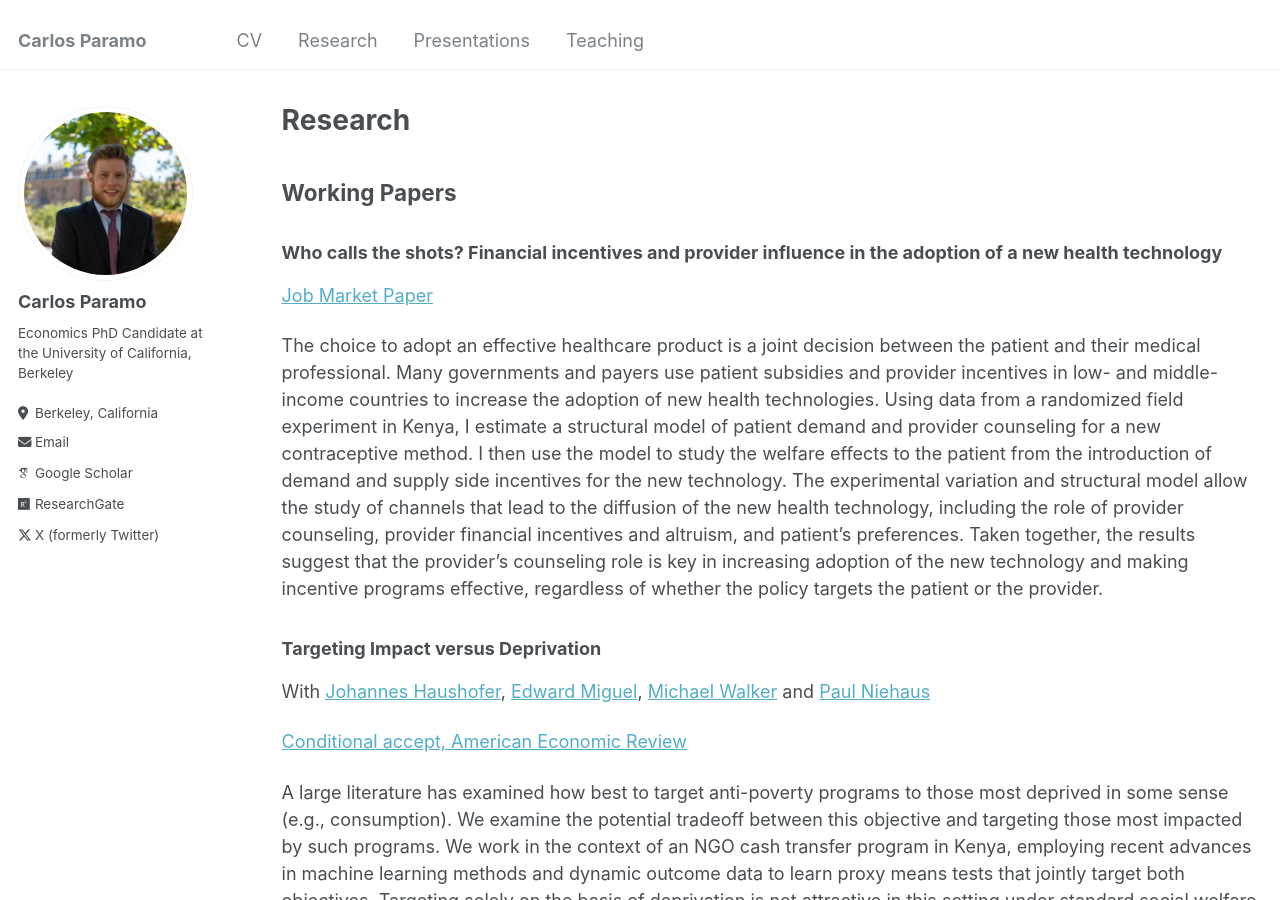
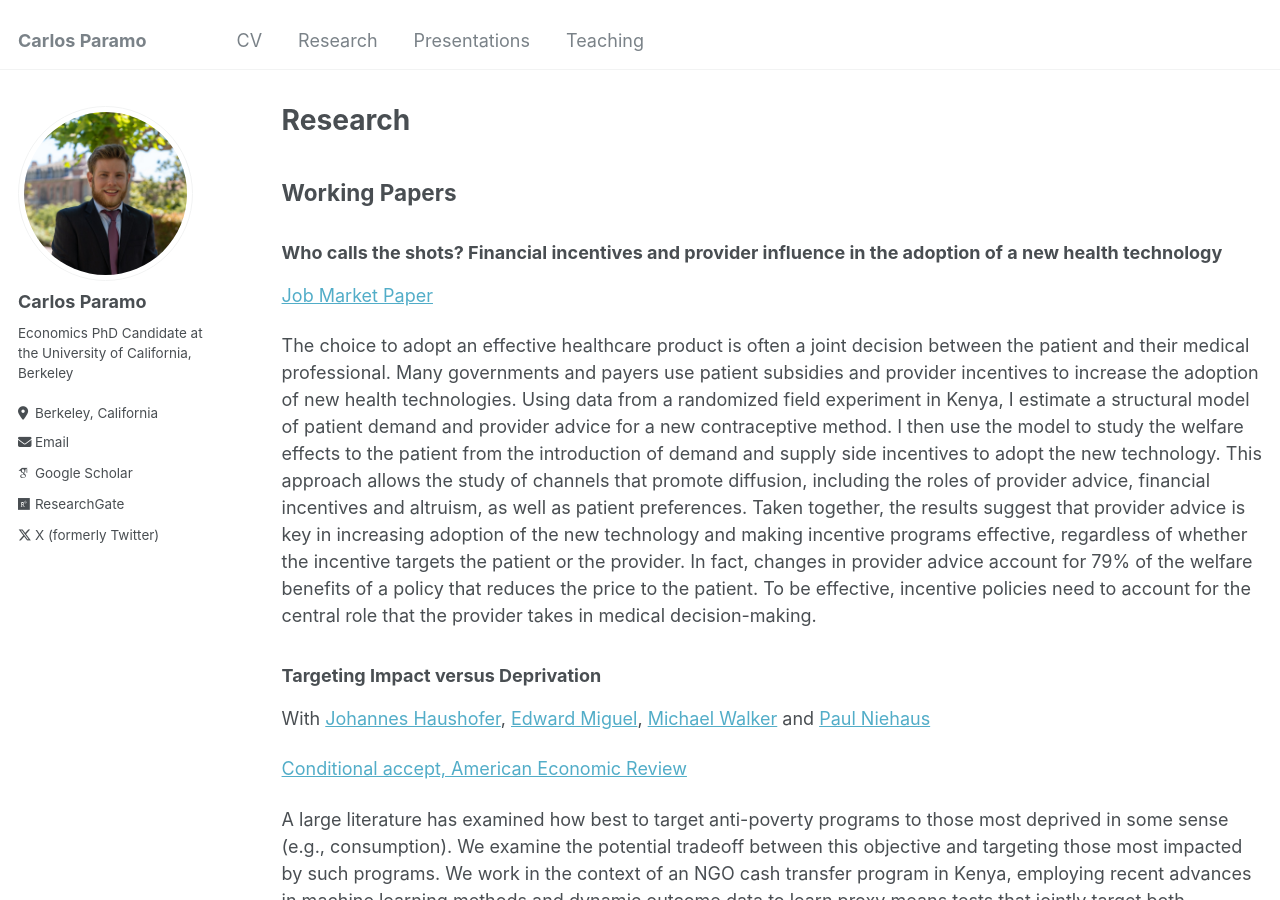
Before and after one commit to paramobrotz/paramobrotz.github.io, a Jekyll site: the page built from _pages/research.md, in a window 1280 px wide and 900 px high. Built offline with Jekyll 4.4.1, drawn with Linux system fonts in a browser that asks for light colours; some web fonts are replaced.

Commit message:
Update research.md

```diff
--- a/_pages/research.md
+++ b/_pages/research.md
@@ -14,7 +14,7 @@ redirect from:
 ### Who calls the shots? Financial incentives and provider influence in the adoption of a new health technology
 [Job Market Paper](https://www.dropbox.com/scl/fo/jcqkmiv257wh6r3xjai8g/AHjbglr6ZG9fpeTdnvhhYwI?rlkey=qo6ptijlxi13mqaj003hihcb7&st=5ywzzvwc&dl=0)
 
-The choice to adopt an effective healthcare product is a joint decision between the patient and their medical professional. Many governments and payers use patient subsidies and provider incentives in low- and middle-income countries to increase the adoption of new health technologies. Using data from a randomized field experiment in Kenya, I estimate a structural model of patient demand and provider counseling for a new contraceptive method. I then use the model to study the welfare effects to the patient from the introduction of demand and supply side incentives for the new technology. The experimental variation and structural model allow the study of channels that lead to the diffusion of the new health technology, including the role of provider counseling, provider financial incentives and altruism, and patient’s preferences. Taken together, the results suggest that the provider’s counseling role is key in increasing adoption of the new technology and making incentive programs effective, regardless of whether the policy targets the patient or the provider.
+The choice to adopt an effective healthcare product is often a joint decision between the patient and their medical professional. Many governments and payers use patient subsidies and provider incentives to increase the adoption of new health technologies. Using data from a randomized field experiment in Kenya, I estimate a structural model of patient demand and provider advice for a new contraceptive method. I then use the model to study the welfare effects to the patient from the introduction of demand and supply side incentives to adopt the new technology. This approach allows the study of channels that promote diffusion, including the roles of provider advice, financial incentives and altruism, as well as patient preferences. Taken together, the results suggest that provider advice is key in increasing adoption of the new technology and making incentive programs effective, regardless of whether the incentive targets the patient or the provider. In fact, changes in provider advice account for 79% of the welfare benefits of a policy that reduces the price to the patient. To be effective, incentive policies need to account for the central role that the provider takes in medical decision-making.
 
 ### Targeting Impact versus Deprivation
 With [Johannes Haushofer](https://haushofer.ne.su.se/), [Edward Miguel](https://emiguel.econ.berkeley.edu/), [Michael Walker](https://www.michaelwwalker.me/) and [Paul Niehaus](https://econweb.ucsd.edu/~pniehaus/)
```
